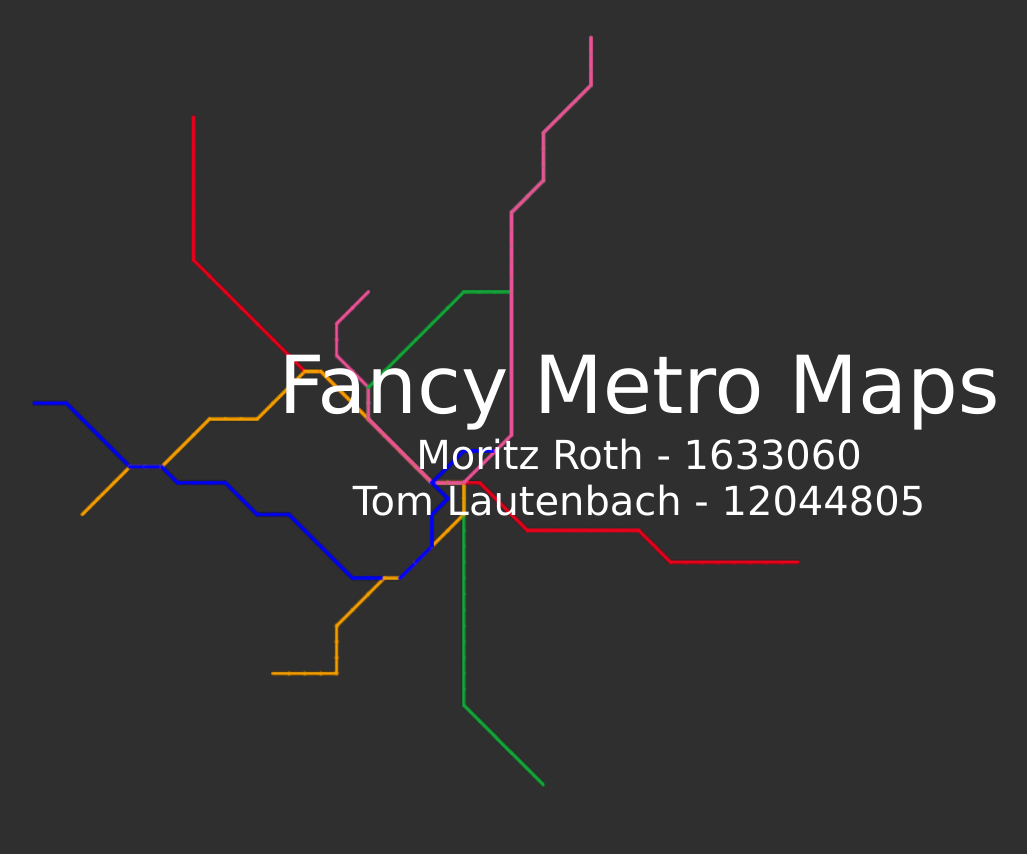
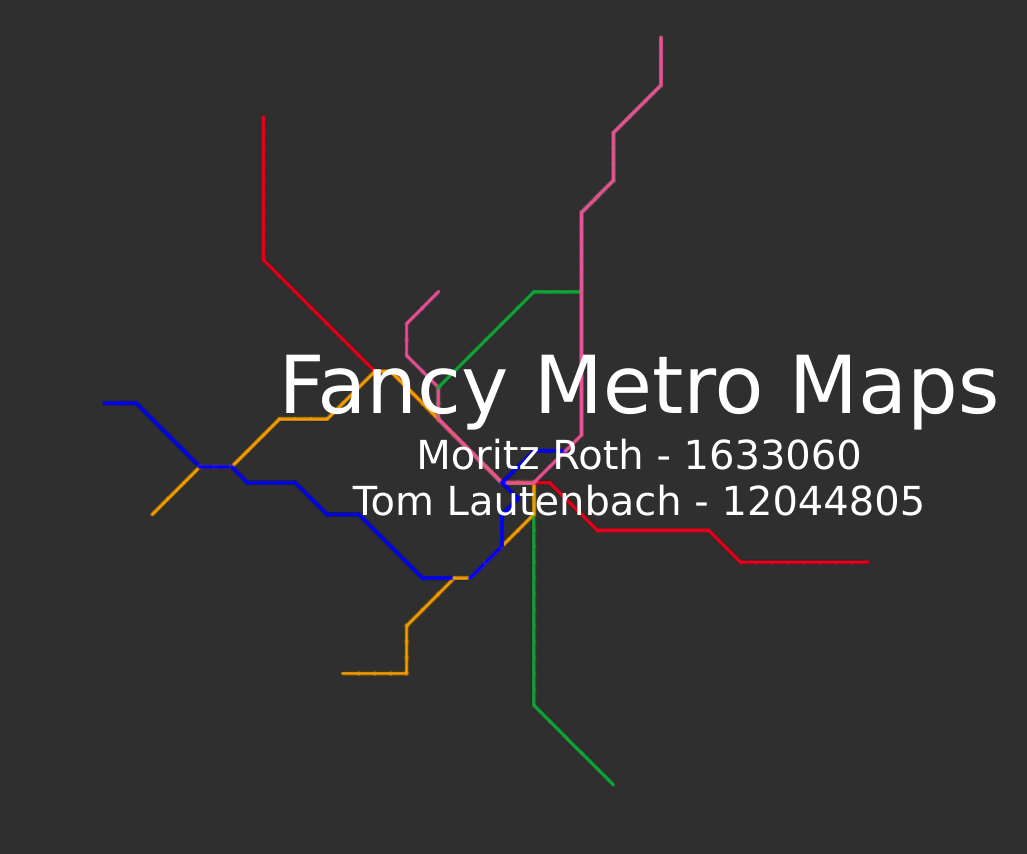
Before and after one commit to majortomL/fancy-metro-maps, a Flask app: page / in a window 1280 px wide. Shown: the top 854 px of the page, without its empty margins (1-1028 px from the left). Run offline with Flask 2, Linux system fonts and the light colour scheme; some libraries are stand-ins or nearby versions.

Commit message:
images added

```diff
--- a/static/style.css
+++ b/static/style.css
@@ -128,6 +128,7 @@ body {
 #first-slide{
     background-image: url("/static/imgs/freiburg.png");
     background-size: 100vh;
+    background-position: 15% 0%;
     background-repeat: no-repeat;
 }
 
```
Also changed, not shown: static/imgs/EdgeRouting.png (added), static/imgs/InputEdgeOrdering.png (added), static/imgs/PaperOverview.png (added).
